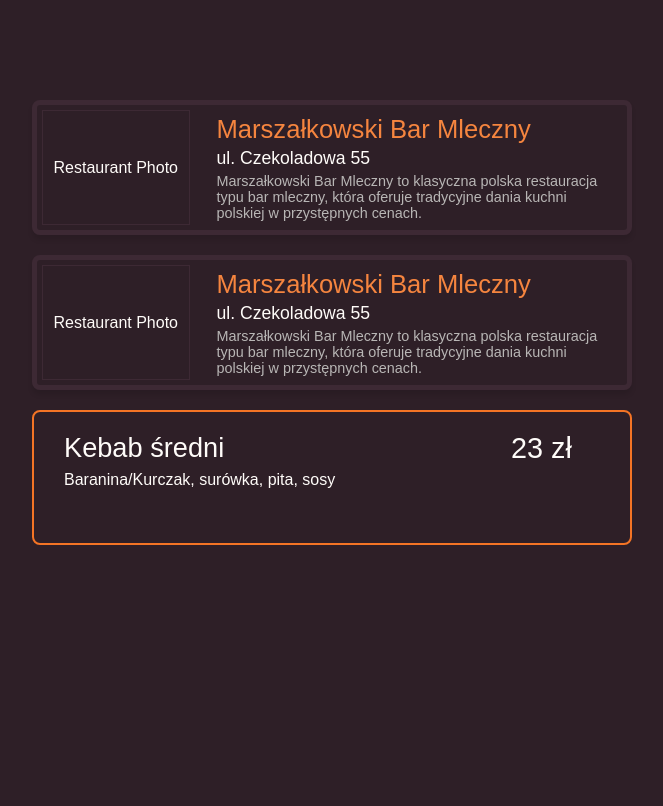
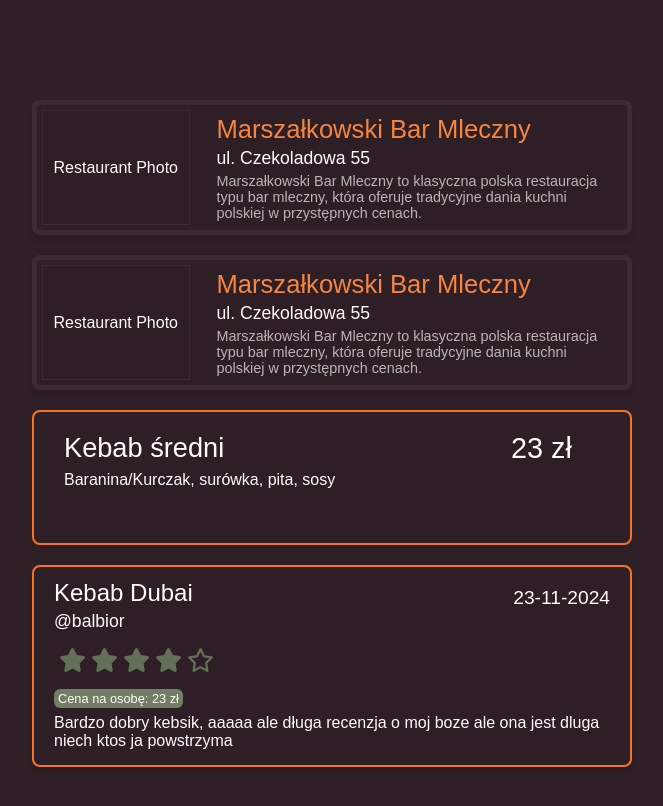
Before and after one commit to Brydzzz/polizarcie, a Next.js app: page /dev/cards in a window 1280 px wide. Shown: the top 806 px of the page, without its empty margins (308-971 px from the left). Built offline with nearby package versions, Linux system fonts and the light colour scheme; a web font is replaced by a local one.

Commit message:
implemented review card

```diff
--- a/app/dev/cards/page.tsx
+++ b/app/dev/cards/page.tsx
@@ -1,6 +1,7 @@
 import DishCard from "@/components/cards/dish-card.component";
 import RestaurantCard from "@/components/cards/restaurant-card.component";
-import { Address, Dish, Restaurant } from "@prisma/client";
+import ReviewCard from "@/components/cards/review-card.component";
+import { Address, Dish, Restaurant, Review, User } from "@prisma/client";
 
 const TEST_REST: Partial<Restaurant & { address: Partial<Address> }>[] = [
   {
@@ -25,8 +26,26 @@ const TEST_DISH: Partial<Dish>[] = [
   {
     name: "Kebab średni",
     description: "Baranina/Kurczak, surówka, pita, sosy",
-    price: 23
-  }
+    price: 23,
+  },
+];
+
+const TEST_REV: Partial<
+  Review & { restaurant: Partial<Restaurant> } & { user: Partial<User> }
+>[] = [
+  {
+    content:
+      "Bardzo dobry kebsik, aaaaa ale długa recenzja o moj boze ale ona jest dluga niech ktos ja powstrzyma",
+    points: 4,
+    spent_per_person: 23,
+    date: new Date("2024-11-23"),
+    restaurant: {
+      name: "Kebab Dubai",
+    },
+    user: {
+      login: "@balbior",
+    },
+  },
 ];
 
 const CardPage = () => {
@@ -40,7 +59,10 @@ const CardPage = () => {
           <RestaurantCard key={i} data={rest}></RestaurantCard>
         ))}
         {TEST_DISH.map((dish, i) => (
-          <DishCard key = {i} data = {dish}></DishCard>
+          <DishCard key={i} data={dish}></DishCard>
+        ))}
+        {TEST_REV.map((rev, i) => (
+          <ReviewCard key={i} data={rev}></ReviewCard>
         ))}
       </div>
     </div>
--- /dev/null
+++ b/components/cards/review-card.component.tsx
@@ -0,0 +1,52 @@
+import { Restaurant, Review, User } from "@prisma/client";
+import { MouseEventHandler } from "react";
+import StarInput from "../inputs/star-input.component";
+import styles from "./review-card.module.scss";
+
+type Props = {
+  data: Partial<
+    Review & { restaurant: Partial<Restaurant> } & { user: Partial<User> }
+  >;
+  onClickUser?: MouseEventHandler;
+  onClickRestaurant?: MouseEventHandler;
+};
+
+function formatDate(date: Date) {
+  const year = date.getFullYear();
+  const month = (date.getMonth() + 1).toString().padStart(2, "0");
+  const day = date.getDate().toString().padStart(2, "0");
+  {
+    /* TODO: change date to how long ago */
+  }
+  return `${day}-${month}-${year}`;
+}
+
+const ReviewCard = ({ data, onClickUser, onClickRestaurant }: Props) => {
+  const { restaurant, user, spent_per_person, content, date, points } = data;
+  return (
+    <div className={styles.container}>
+      <div className={styles.header}>
+        <p className={styles.restaurant} onClick={onClickRestaurant}>
+          {restaurant?.name}
+        </p>
+        <p className={styles.date}>{formatDate(date)}</p>
+      </div>
+      <div className={styles.details}>
+        <p className={styles.user} onClick={onClickUser}>
+          {user?.login}
+        </p>
+        <div className={styles.stars}>
+          <StarInput value={points} max={5} star_size={25} disabled>
+            {points}
+          </StarInput>
+        </div>
+        <p
+          className={styles.spent_per_person}
+        >{`Cena na osobę: ${spent_per_person} zł`}</p>
+        <p className={styles.content}>{content}</p>
+      </div>
+    </div>
+  );
+};
+
+export default ReviewCard;
--- /dev/null
+++ b/components/cards/review-card.module.scss
@@ -0,0 +1,88 @@
+.container {
+  display: flex;
+  box-shadow: 0 5px 5px rgba(0, 0, 0, 0.1);
+  flex-direction: column;
+  align-content: space-between;
+  --bg-local: var(--background-light);
+  border: 2px solid var(--primary-dark);
+  border-radius: 8px;
+  min-width: 300px;
+  width: 100%;
+  height: 100%;
+  & > .header {
+    padding-top: 10px;
+    padding-left: 20px;
+    padding-right: 20px;
+    display: flex;
+    flex-direction: row;
+    justify-content: space-between;
+    align-items: center;
+    & > .restaurant {
+      font-size: 1.5rem;
+      width: fit-content;
+      height: fit-content;
+      cursor: pointer;
+      &:hover {
+        text-decoration: underline;
+        text-decoration-thickness: 0.1em;
+      }
+    }
+    & > .date {
+      padding-top: 10px;
+      font-size: 1.2rem;
+      width: fit-content;
+      height: fit-content;
+      text-align: right;
+      align-content: top;
+      margin: 0;
+    }
+  }
+  & > .details {
+    width: 100%;
+    padding-top: 2px;
+    padding-left: 20px;
+    padding-right: 20px;
+    padding-bottom: 15px;
+    row-gap: 1px;
+    flex: 0 0 75%;
+    display: flex;
+    flex-direction: column;
+    justify-content: top;
+    overflow: hidden;
+
+    & > .user {
+      cursor: pointer;
+      width: fit-content;
+      height: fit-content;
+      font-size: 1.1rem;
+      &:hover {
+        text-decoration: underline;
+        text-decoration-thickness: 0.1em;
+      }
+    }
+    & > .spent_per_person {
+      background-color: var(--secondary-light);
+      align-content: left;
+      text-align: center;
+      padding-top: 2px;
+      padding-bottom: 2px;
+      padding-left: 4px;
+      padding-right: 4px;
+      border-radius: 6px;
+      width: fit-content;
+      height: fit-content;
+      font-size: 0.8rem;
+    }
+
+    .stars {
+      padding: 5px;
+      width: fit-content;
+      height: fit-content;
+    }
+    & > .content {
+      width: 100%;
+      height: 40%;
+      margin-top: 5px;
+    }
+  }
+}
```
